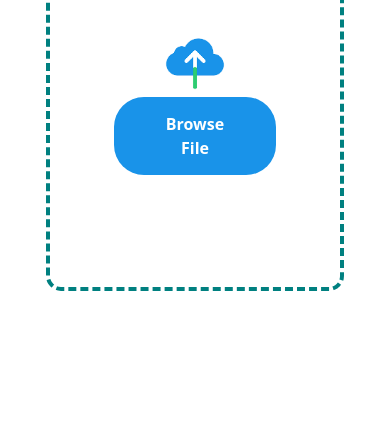
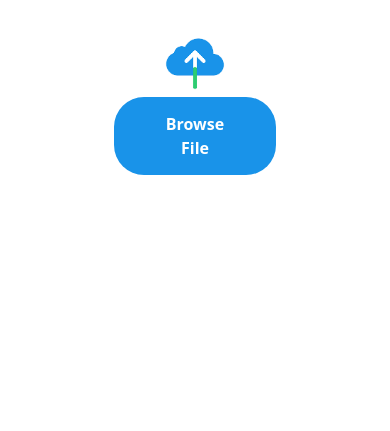
Before and after one commit to DiranDesai/TextImage, a website: page index.html in a window 390 px wide. Shown: the part 413-844 px from the top of the page. Drawn offline with nearby package versions, Linux system fonts and the light colour scheme.

Commit message:
Update style.css

```diff
--- a/style.css
+++ b/style.css
@@ -68,7 +68,8 @@ body{
 
 @media(max-width: 700px){
     .upload-wrapper{
-        max-width: 400px;
+        max-width: 430px;
         margin: auto;
+border: none;
     }
 }
```
